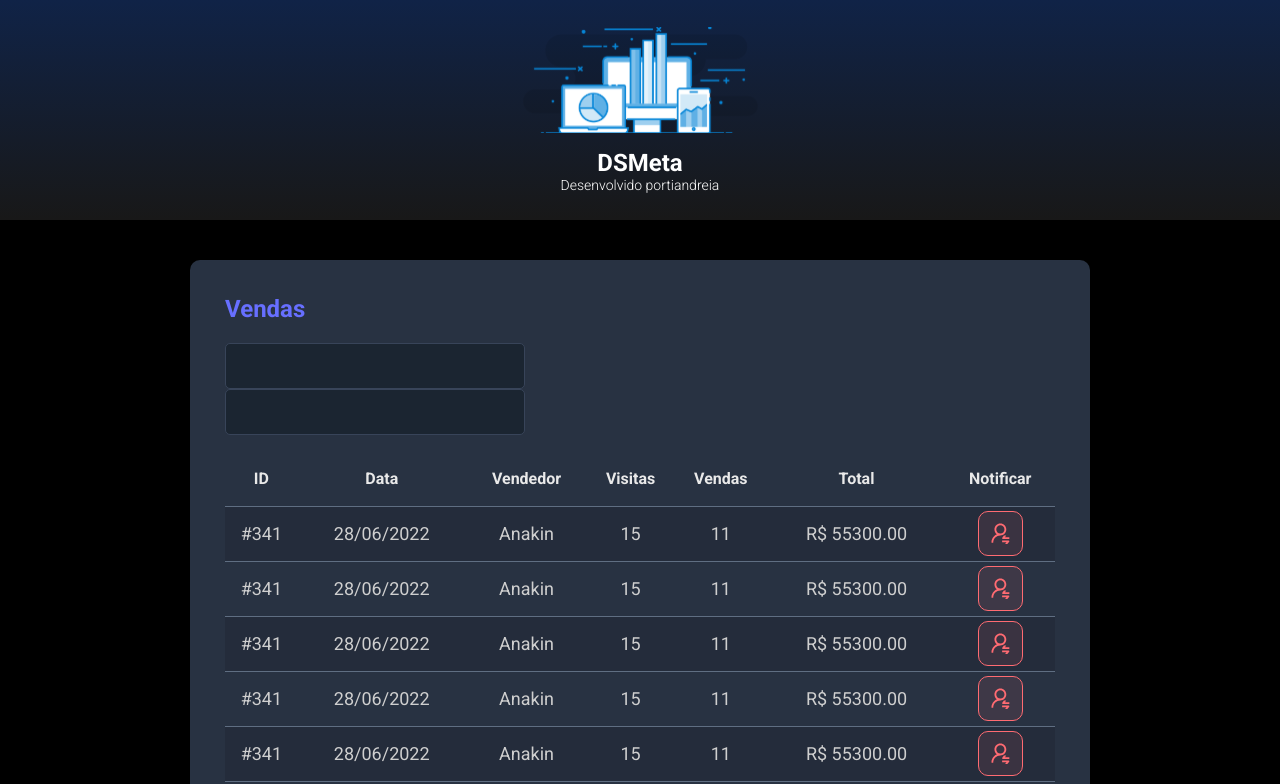
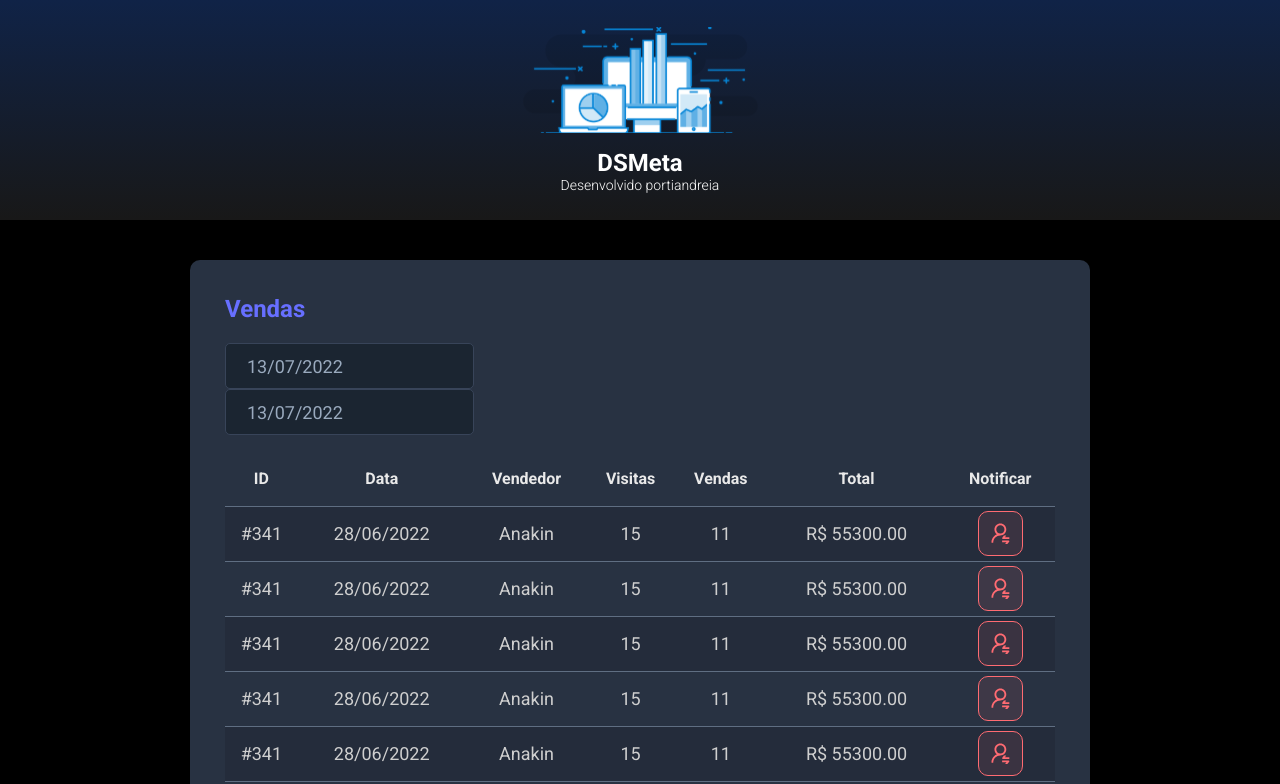
Before and after one commit to tiandreia/dsmetaevent, a React (Vite) app in the folder frontend/: page / in a window 1280 px wide. Shown: the top 784 px of the page. Built offline with nearby package versions, Linux system fonts and the light colour scheme.

Commit message:
Datepicker

```diff
--- a/frontend/package.json
+++ b/frontend/package.json
@@ -8,7 +8,9 @@
     "preview": "vite preview"
   },
   "dependencies": {
+    "@types/react-datepicker": "4.4.2",
     "react": "^18.0.0",
+    "react-datepicker": "4.8.0",
     "react-dom": "^18.0.0"
   },
   "devDependencies": {
--- a/frontend/src/components/SalesCard/index.tsx
+++ b/frontend/src/components/SalesCard/index.tsx
@@ -1,3 +1,5 @@
+import DatePicker from 'react-datepicker'
+import 'react-datepicker/dist/react-datepicker.css'
 import NotificationButtom from '../NotificationButtom'
 import './style.css'
 
@@ -7,10 +9,20 @@
       <h2 className="dsmeta-sales-title">Vendas</h2>
       <div className="dsmeta-form-control-container">
         <div>
-          <input className="dsmeta-form-control" type="text" />
+          <DatePicker
+            selected={new Date()}
+            onChange={(date: Date) => {}}
+            className="dsmeta-form-control"
+            dateFormat="dd/MM/yyyy"
+          />
         </div>
         <div>
-          <input className="dsmeta-form-control" type="text" />
+          <DatePicker
+            selected={new Date()}
+            onChange={(date: Date) => {}}
+            className="dsmeta-form-control"
+            dateFormat="dd/MM/yyyy"
+          />
         </div>
       </div>
 
```
Also changed, not shown: 1 other file (tests, documents, lock files or other folders).
